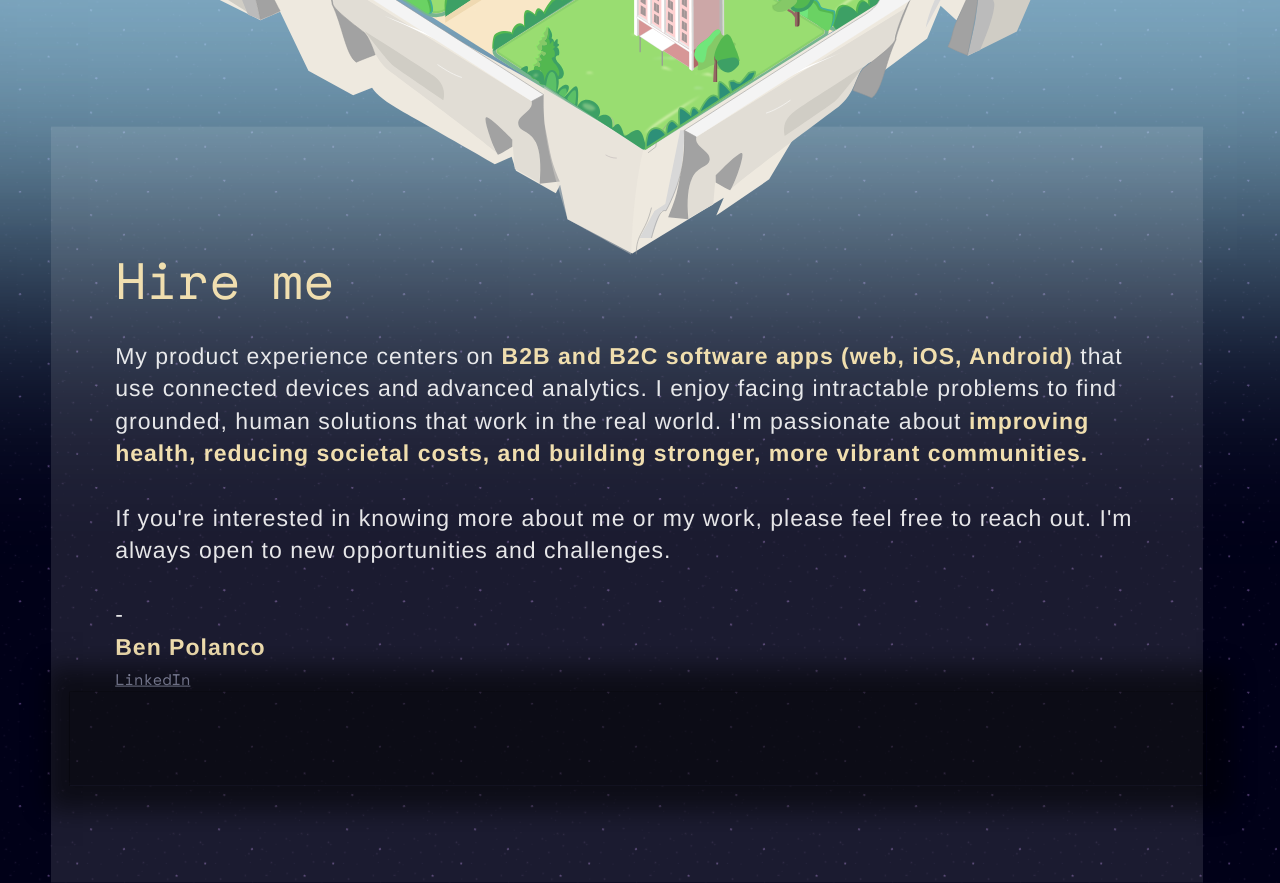
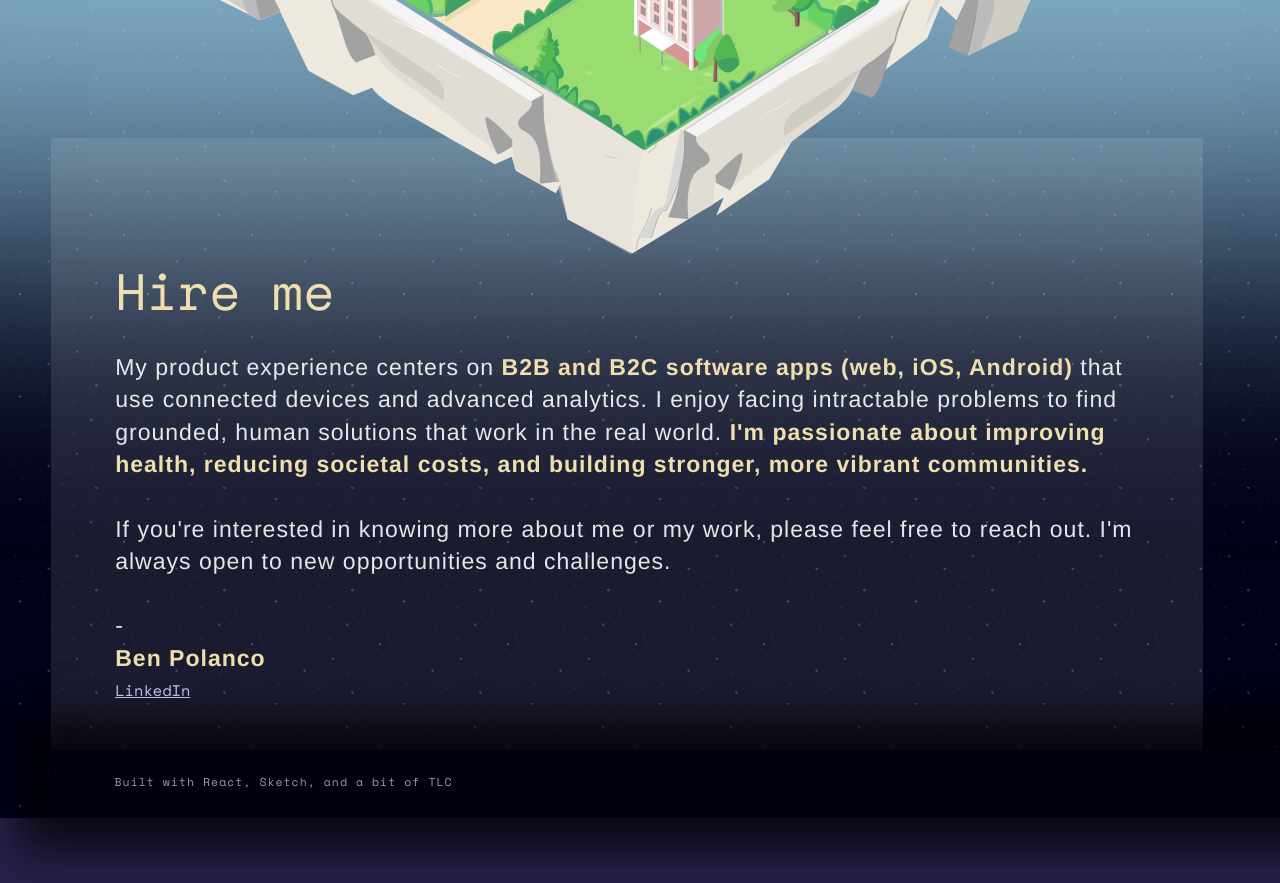
Before and after one commit to ben-polanco/portfolio-site, a Next.js app: page / in a window 1280 px wide. Shown: the part 1860-2743 px from the top of the page. After the commit the page ends 2678 px from the top, so only its background shows below. Built offline with nearby package versions, Linux system fonts and the light colour scheme.

Commit message:
[x] Design footer

```diff
--- /dev/null
+++ b/src/components/Footer/bottom-bar.js
@@ -0,0 +1,13 @@
+//bottom-bar.js
+import React from 'react';
+import styles from '../../styles/Home.module.css';
+
+function BottomBar() {
+  return (
+    <div className={styles.contact}>
+      <h4>Built with React, Sketch, and a bit of TLC</h4>
+    </div>
+  );
+}
+
+export default BottomBar;
--- a/src/components/Footer/footer.js
+++ b/src/components/Footer/footer.js
@@ -2,13 +2,14 @@
 import React from 'react';
 import Info from './info';
 import styles from '../../styles/Home.module.css';
+import BottomBar from './bottom-bar';
 
 function Footer() {
   return (
     <section className={styles.footer}>
 
       <Info />
-      <div className={styles.contact}/>
+      <BottomBar />
     </section>
   );
 }
--- a/src/components/Footer/info.js
+++ b/src/components/Footer/info.js
@@ -6,7 +6,7 @@ function Info() {
   return (
     <div className={styles.info}>
       <h2>Hire me</h2>
-      <p>My product experience centers on <span>B2B and B2C software apps (web, iOS, Android)</span> that use connected devices and advanced analytics. I enjoy facing intractable problems to find grounded, human solutions that work in the real world.  I&#39;m passionate about <span>improving health, reducing societal costs, and building stronger, more vibrant communities.</span>
+      <p>My product experience centers on <span>B2B and B2C software apps (web, iOS, Android)</span> that use connected devices and advanced analytics. I enjoy facing intractable problems to find grounded, human solutions that work in the real world.  <span>I&#39;m passionate about improving health, reducing societal costs, and building stronger, more vibrant communities.</span>
 <br /><br />
 If you&#39;re interested in knowing more about me or my work, please feel free to reach out. I&#39;m always open to new opportunities and challenges.
 <br /><br />
--- a/src/styles/Home.module.css
+++ b/src/styles/Home.module.css
@@ -534,7 +534,7 @@ Footer Section
   background-color: rgba(255, 255, 255, 0.109);
   transform: translatey(-15%);
   width:calc(4.5vw*20);
-  height: calc(4.5vh*21);
+  height: 100%;
   opacity:.99;
   z-index:-1;
   position:absolute;
@@ -546,6 +546,7 @@ Footer Section
   .footer div{
     font-size: 1.5vw;
     text-align:left;
+
   }
 
 
@@ -556,8 +557,8 @@ Footer Section
   }
 
   .footer h4{
-    font-size:.8em;
-    color:white;
+    font-size:.6em;
+    color:rgba(255, 255, 255, 0.617);
   }
 
 .info {
@@ -582,12 +583,15 @@ Footer Section
 }
 
 .contact {
-  background-color: rgba(0, 0, 0, 0.521);
+  background-color: #010112;
   width:111%;
-  height: 15%;
+  height: 10%;
   display:block;
-  transform:translatex(-4%);
-  box-shadow: 0px 0px 3vh 3vh rgba(0, 0, 0, 0.521);
+  box-shadow: 0px 0px 5vh 4vh rgba(0, 0, 0, 0.737);
+  padding:2% 5.5%;
+  position:absolute;
+  left:0;
+  bottom:0;
   }
 
 
```
Also changed, not shown: src/components/Footer/contact.js (deleted, +0 -14 lines), public/img/cliffs.svg (added), 1 other file (tests, documents, lock files or other folders).
